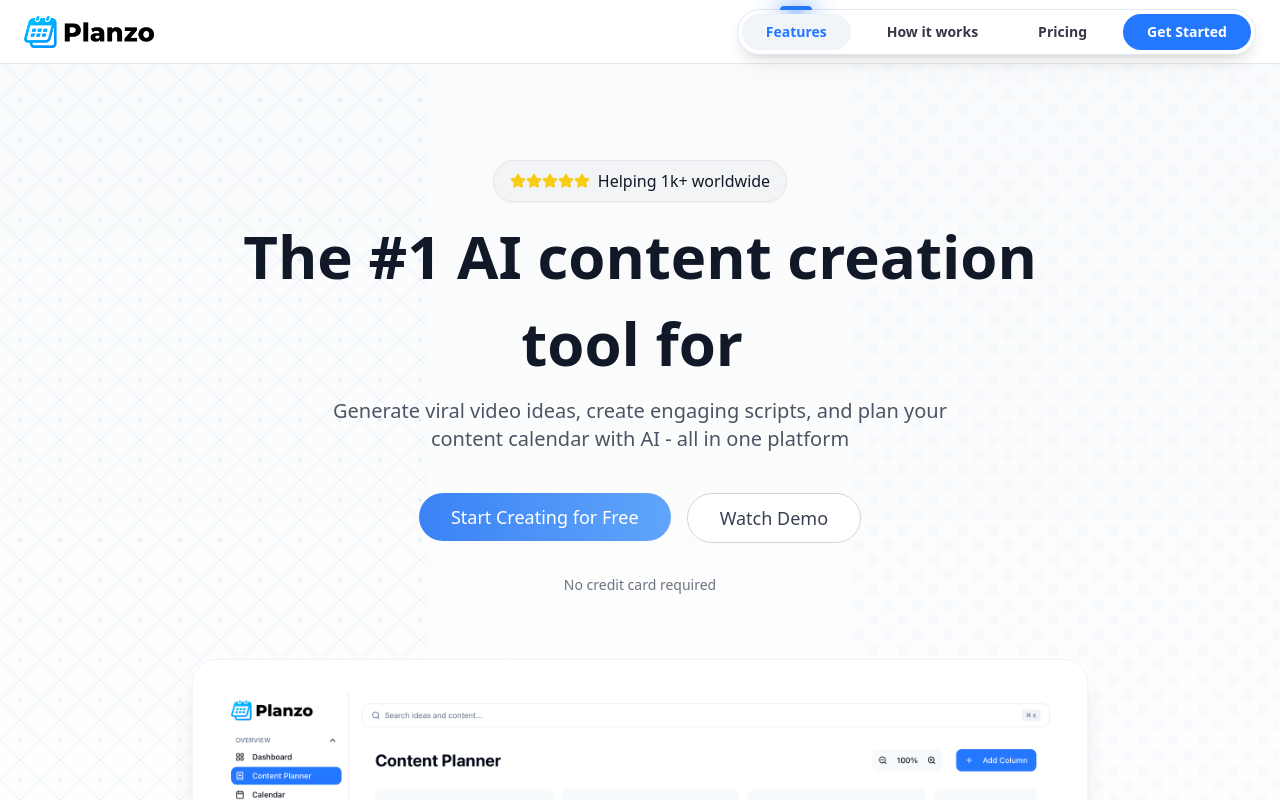
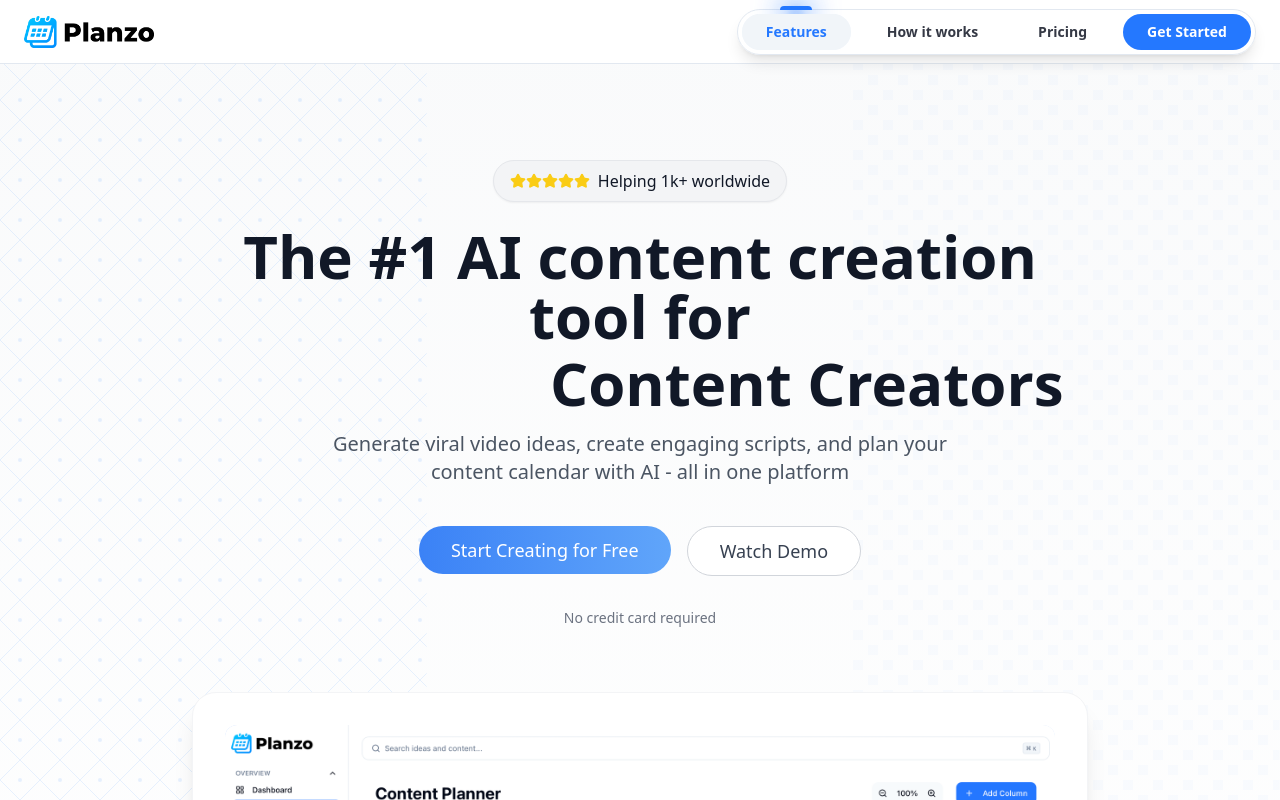
Before and after one commit to Tasklyios/planzo-ai, a React (Vite) app: page / in a window 1280 px wide. Shown: the top 800 px of the page. Built offline with nearby package versions, Linux system fonts and the light colour scheme.

Commit message:
Fix animated text visibility
Ensure animated text is visible on desktop.

```diff
--- a/src/components/Hero.tsx
+++ b/src/components/Hero.tsx
@@ -1,3 +1,4 @@
+
 import { useNavigate } from "react-router-dom";
 import { Button } from "@/components/ui/button";
 import TrustBadge from "@/components/TrustBadge";
@@ -48,9 +49,9 @@ const Hero = () => {
             <TrustBadge />
           </div>
           <h1 className="text-4xl md:text-5xl lg:text-6xl font-bold text-gray-900 leading-tight max-w-4xl mx-auto mb-4 md:mb-6">
-            <span className="block md:inline">The #1 AI content creation tool for </span>
-            <span className="block md:inline-block">
-              <AnimatedTextSwitcher titles={useCases} className="h-16 md:h-20" />
+            <span className="block md:inline-block">The #1 AI content creation tool for </span>
+            <span className="block md:inline-block md:mt-0">
+              <AnimatedTextSwitcher titles={useCases} className="h-16 md:h-auto inline-block" />
             </span>
           </h1>
           <p className="text-xl text-gray-600 max-w-2xl mx-auto mb-10">
--- a/src/components/ui/animated-text-switcher.tsx
+++ b/src/components/ui/animated-text-switcher.tsx
@@ -27,11 +27,12 @@ export function AnimatedTextSwitcher({
   }, [titleIndex, titles, interval]);
 
   return (
-    <span className={`relative inline-flex w-full justify-center overflow-hidden text-center ${className}`}>
+    <div className={`inline-block relative ${className}`}>
+      <div className="inline-flex relative min-w-[180px] min-h-[40px]">
         {titles.map((title, index) => (
           <motion.span
             key={index}
-          className="absolute font-bold"
+            className="absolute font-bold whitespace-nowrap"
             initial={{ opacity: 0, y: "100px" }}
             transition={{ type: "spring", stiffness: 50 }}
             animate={
@@ -49,6 +50,7 @@ export function AnimatedTextSwitcher({
             {title}
           </motion.span>
         ))}
-    </span>
+      </div>
+    </div>
   );
 }
```
Lines whose indentation alone changed are shown as unchanged.
